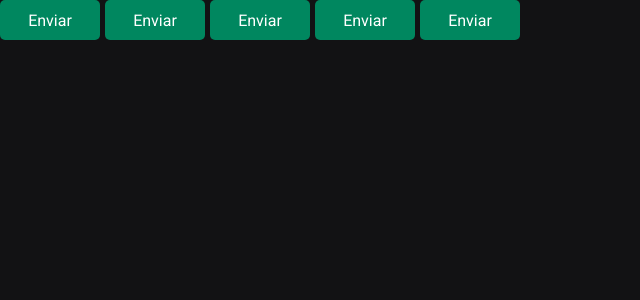
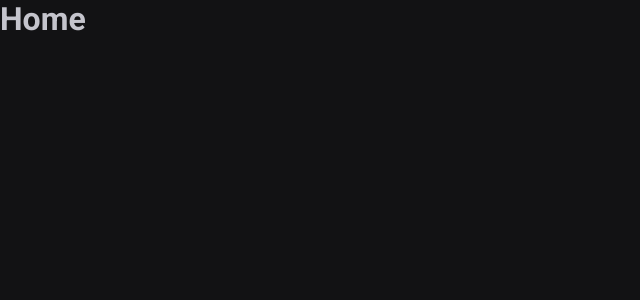
Before and after one commit to LucasCurty/SPA-React, a React (Vite) app: page / in a window 1280 px wide. Shown: the top 300 px of the page, without its empty margins (0-640 px from the left). Built offline with nearby package versions, Linux system fonts and the light colour scheme.

Commit message:
add reat-router-dom on project

```diff
--- a/package.json
+++ b/package.json
@@ -6,15 +6,17 @@
   "scripts": {
     "dev": "vite",
     "build": "tsc && vite build",
-    "lint": "eslint src --ext ts,tsx --report-unused-disable-directives --max-warnings 0",
+    "lint": "eslint src --ext .ts,.tsx",
     "preview": "vite preview"
   },
   "dependencies": {
     "react": "^18.2.0",
     "react-dom": "^18.2.0",
+    "react-router-dom": "^6.14.1",
     "styled-components": "^6.0.3"
   },
   "devDependencies": {
+    "@rocketseat/eslint-config": "^1.3.0",
     "@types/react": "^18.2.14",
     "@types/react-dom": "^18.2.6",
     "@types/styled-components": "^5.1.26",
--- a/src/App.tsx
+++ b/src/App.tsx
@@ -1,18 +1,17 @@
-import { ThemeProvider } from "styled-components"
-import { Button } from "./components/Button"
-import { defaultTheme } from "./styles/themes/default"
-import { GlobalStyle } from "./styles/global"
+import { ThemeProvider } from 'styled-components'
+import { BrowserRouter } from 'react-router-dom'
+
+import { defaultTheme } from './styles/themes/default'
+import { GlobalStyle } from './styles/global'
+import { Router } from './Router'
 
 export function App() {
-
   return (
     <ThemeProvider theme={defaultTheme}>
-      <Button variant="primary"/>
-      <Button variant="secondary"/>
-      <Button variant="success"/>
-      <Button variant="danger"/>
-      <Button />
-      <GlobalStyle />
+      <BrowserRouter>
+        <Router />
+        <GlobalStyle />
+      </BrowserRouter>
     </ThemeProvider>
   )
 }
--- /dev/null
+++ b/src/Router.tsx
@@ -0,0 +1,12 @@
+import { Route, Routes } from 'react-router-dom'
+import { Home } from './pages/Home'
+import { History } from './pages/History'
+
+export function Router() {
+  return (
+    <Routes>
+      <Route path="/" element={<Home />} />
+      <Route path="/history" element={<History />} />
+    </Routes>
+  )
+}
--- a/src/components/Button.styles.ts
+++ /dev/null
@@ -1,31 +0,0 @@
-import styled, {css} from "styled-components";
-
-type ButtonVariant =  'primary' | 'secondary' | 'danger' | 'success';
-
-interface ButtonContainerProps{
-    variant: ButtonVariant;
-}
-
-const buttonVariants = {
-    primary: '#333a23',
-    secondary: '#000000',
-    danger: '#800000',
-    success: '#007000'
-}
-
-export const ButtonContainer = styled.button<ButtonContainerProps> `
-    width: 100px;
-    height: 40px;
-    border: none;
-    border-radius: 5px;
-    margin-right: 5px;
-
-    background-color: ${props => props.theme['green-500']};
-    color: ${props => props.theme.white};
-
-    /* ${ props => {
-        return css`
-        background-color: ${buttonVariants[props.variant]};
-        `
-    }} */
-`
--- a/src/components/Button.tsx
+++ /dev/null
@@ -1,9 +0,0 @@
-import {ButtonContainer} from './Button.styles'
-
-interface ButtonProps {
-    variant?: ButtonVariant;
-}
-
-export function Button({variant = 'primary'} : ButtonProps){
-    return <ButtonContainer variant={variant}>Enviar</ButtonContainer>
-}
--- /dev/null
+++ b/src/pages/History.tsx
@@ -0,0 +1,3 @@
+export function History() {
+  return <h1>History</h1>
+}
--- /dev/null
+++ b/src/pages/Home.tsx
@@ -0,0 +1,3 @@
+export function Home() {
+  return <h1>Home</h1>
+}
--- a/src/styles/themes/default.ts
+++ b/src/styles/themes/default.ts
@@ -17,5 +17,5 @@
   'red-500': '#AB222E',
   'red-700': '#7a1921',
 
-    'yellow-500': '#FBA94C'
+  'yellow-500': '#FBA94C',
 }
```
Also changed, not shown: src/styles/global.ts (+4 -4 lines), .eslintrc.cjs (deleted), .eslintrc.json (added), 1 other file (tests, documents, lock files or other folders). Lines whose indentation alone changed are shown as unchanged.
